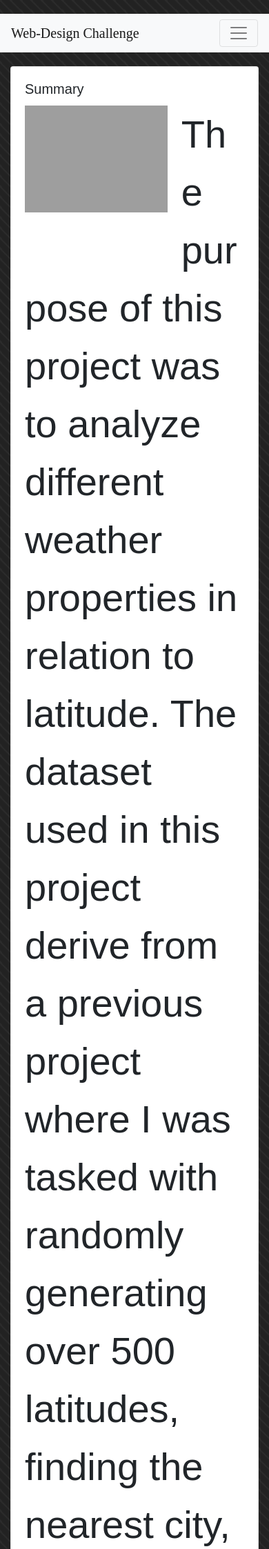
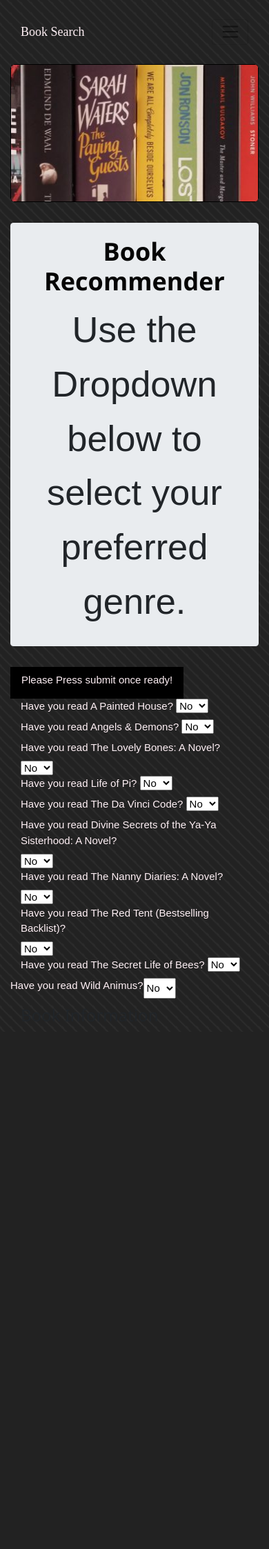
Before and after one commit to LongPatrol/final-project, a Flask app: page / in a window 390 px wide. Shown: the top 2246 px of the page at 69% size. After the commit the page ends 1448 px from the top, so only its background shows below. Run offline with Flask 2, Linux system fonts and the light colour scheme; parts of the project's set-up code (start-up, migrations or seed data) failed here and were passed over; some libraries are stand-ins or nearby versions; grey boxes are pictures that could not be loaded.

Commit message:
Update homeindex.html

```diff
--- a/templates/homeindex.html
+++ b/templates/homeindex.html
@@ -1,114 +1,223 @@
 <!DOCTYPE html>
+<html lang="en">
+
 <head>
   <meta charset="UTF-8">
-    <title>Web-Design Challenge</title>
+  <meta name="viewport" content="width=device-width, initial-scale=1.0">
+  <meta http-equiv="X-UA-Compatible" content="ie=edge">
+  <title>Book Search</title>
+  <link rel="stylesheet" type="text/css" href="/static/style.css">
   <link rel="stylesheet" href="https://stackpath.bootstrapcdn.com/bootstrap/4.3.1/css/bootstrap.min.css" integrity="sha384-ggOyR0iXCbMQv3Xipma34MD+dH/1fQ784/j6cY/iJTQUOhcWr7x9JvoRxT2MZw1T" crossorigin="anonymous">
-    <link rel="stylesheet" href="/Static/style.css" media="screen" type="text/css">
+  <link rel="stylesheet" href="https://www.w3schools.com/w3css/4/w3.css">
 </head>
 
+<html>
+<body  style="background-color: #222222; font-family: Arial, Helvetica, sans-serif; background: repeating-linear-gradient(45deg, #2b2b2b 0%, #2b2b2b 10%, #222222 0%, #222222 50%) 0 / 15px 15px;">
+  <div class="container" >
+
+  <!-- Navigation Bar  -->
 
 
-<html>
-
-<body>
-    <!--Navigation Bar -->
-    <nav class="navbar navbar-light bg-light">
-        <a class="navbar-brand" href="index.html">Web-Design Challenge</a>
+        <nav class="navbar navbar-light sm-light">
+          <a class="navbar-brand" href="/templates" style="color: lavenderblush; font-size: large;">Book Search</a>
           <button class="navbar-toggler" type="button" data-toggle="collapse" data-target="#navbarSupportedContent" aria-controls="navbarSupportedContent" aria-expanded="false" aria-label="Toggle navigation">
             <span class="navbar-toggler-icon"></span>
           </button>
 
           <div class="collapse navbar-collapse" id="navbarSupportedContent">
             <ul class="navbar-nav mr-auto">
-
-                <li class="nav-item">
-                  <a class="nav-link" href="comparisons.html">Comparisons</a>
+              <li class="nav-item ">
+                <a class="nav-link" style="color: lavenderblush" href="/templates">Home <span class="sr-only">(current)</span></a>
               </li>
               <li class="nav-item dropdown">
-                  <a class="nav-link dropdown-toggle" href="#" id="navbarDropdown" role="button" data-toggle="dropdown" aria-haspopup="true" aria-expanded="false">
-                    Visuals
+                <a class="nav-link dropdown-toggle" style="color: lavenderblush" href="#" id="navbarDropdown" role="button" data-toggle="dropdown" aria-haspopup="true" aria-expanded="false">
+                  Dropdown
                 </a>
                 <div class="dropdown-menu" aria-labelledby="navbarDropdown">
-                    <a class="dropdown-item" href="/Templates/Visuals/cloudiness.html">Cloudiness</a>
-                    <a class="dropdown-item" href="/Templates/Visuals/humidity.html">Humidity</a>
-                    <a class="dropdown-item" href="/Templates/Visuals/max_temp.html">Maximum Temperature</a>
-                    <a class="dropdown-item" href="/Templates/Visuals/wind_speed.html">Wind Speeds</a>
-                </li>
-                <li class="nav-item">
-                  <a class="nav-link" href="data.html">Data</a>
+                  <a class="dropdown-item" href="#">Something</a>
+                  <a class="dropdown-item" href="#">Something else</a>
+                  <a class="dropdown-item" href="#">Last something</a>
+                </div>
               </li>
             </ul>
+            <form class="form-inline my-2 my-lg-0">
+              <input class="form-control mr-sm-2" type="search" placeholder="Search" aria-label="Search">
+              <button class="btn btn-outline-success my-2 my-sm-0" type="submit" style="color: lavenderblush" ></button>Search</button>
+            </form>
           </div>
         </nav>
 
+
+    <!-- End Navigation bar -->
+
   <div class="container">
+
+  <!-- Cover -->
     <div class="row">
-            <div class="col-md-12">
-                <div class="card">
-                    <div class="card-body">
-                        <h5 class="card-title">Summary</h5>
-                        <img src="../assets/heatminer-sea-temperature-1.jpg" alt="" width='65%' height='100%' align='left' style='margin: 0px 20px 20px 0px'>
-                        <p>
-                            The purpose of this project was to analyze different weather properties in relation to latitude.
-                            The dataset used in this project derive from a previous project where I was tasked with randomly generating over 500 latitudes, finding the nearest city, and then pulling weather data from the OpenWeatherAPI by latitude.
+      <div class="col-md-12 jumbotron text-center"style="background-image: url(/assets/header%20photo.jpg);background-size: cover; background-position: center; height: 200px; border: 1px solid black; "></div>
+    </div>
+  <!-- End Cover -->
+
+  <!-- information about webpage -->
+  <div class ="row">
+    <div class="col-md-12 jumbotron text-center" style="padding-top: 10px !important;
+    padding-bottom: 10px !important;">
+    <h1 style="color:#050505; text-align:center; font-weight: bold; opacity: 1.0;"> Book Recommender </h1>
+
+          <p >
+            Use the Dropdown below to select your preferred genre.
+
           </p>
-                        <p>
-                            All analysis and graphing in this project was performed using Matplotlib, Pandas and Numpy.
-                            Elements of the weather studied in this project include maximum temperature, cloudiness, humidity, and wind speed.
-                            This site contains all the visualizations created, as well the dataset used.
-                        </p>
-                    </div>
-                </div>
-            </div>
 
-        </div>
-
-        <div class="row">
-            <div class="col-md-12">
-                <div class="card">
-                    <div class="card-body">
-                        <h5 class="card-title">Visualizations</h5>
-                        <div class="container">
-                            <div class="row">
-                                <div class="col-3 col-md-6">
-                                    <a href="/Templates/Visuals/cloudiness.html"><img src="../Resources/assets/Lat_vs_Cloud.png" alt="" class="img-thumbnail"></a>
-                                </div>
-                                <div class="col-3 col-md-6">
-                                    <a href="/Templates/Visuals/humidity.html"><img src="../Resources/assets/Lat_vs_Humidity.png" alt="" class="img-thumbnail"></a>
-                                </div>
-
-
-                                <div class="col-3 col-md-6">
-                                    <a href="/Templates/Visuals/max_temp.html"><img src="../Resources/assets/Lat_vs_Temp.png" alt="" class="img-thumbnail"></a>
-                                </div>
-                                <div class="col-3 col-md-6">
-                                    <a href="/Templates/Visuals/wind_speed.html"><img src="../Resources/assets/lat_vs_wind.png" alt="" class="img-thumbnail"></a>
     </div>
 
   </div>
 </div>
-                    </div>
-                </div>
-            </div>
-        </div>
-    </div>
+  <!-- End Information -->
 
 
 
 
+  <div class= "container">
+
+  <!-- Dropdown for genre selection -->
+  <div class="row">
+  <form action="/action_page.php" id="genreform">
+    <button class="w3-button w3-black" style ="float: left; color: lawngreen;" type="button submit"><label for="fname" style="color:lavenderblush">Please Press submit once ready!</label></button>
+  </form>
+  </div>
+    <div class="row">
+      <div  class="col-md-6">
+        <label class="label" style="color:lavenderblush" for="paintedhouse" form="genreform">Have you read A Painted House?</label>
+
+        <select id="paintedhouse">
+          <option value="1">Yes</option>
+          <option value="0" selected>No</option>
+        </select>
+      </div>
+    </div>
+
+    <div class="row">
+      <div class="col-md-6">
+        <label class= "label" style="color:lavenderblush" for="AngelsDemons" form="genreform">Have you read Angels & Demons?</label>
+
+        <select id="AngelsDemons">
+          <option value="1">Yes</option>
+          <option value="0" selected>No</option>
+        </select>
+      </div>
+    </div>
+
+    <div class="row">
+      <div  class="col-md-6">
+        <label class="label" style="color:lavenderblush" for="TheLovelyBones" form="genreform">Have you read The Lovely Bones: A Novel?</label>
+
+        <select id="TheLovelyBones">
+          <option value="1">Yes</option>
+          <option value="0" selected>No</option>
+        </select>
+      </div>
+    </div>
+
+    <div class="row">
+      <div  class="col-md-6">
+        <label class="label" style="color:lavenderblush" for="LifeofPi" form="genreform">Have you read Life of Pi?</label>
+
+        <select id="LifeofPi">
+          <option value="1">Yes</option>
+          <option value="0" selected>No</option>
+        </select>
+      </div>
+    </div>
+
+    <div class="row">
+      <div  class="col-md-6">
+        <label class="label" style="color:lavenderblush" for="TheDaVinciCode" form="genreform">Have you read The Da Vinci Code?</label>
+
+        <select id="TheDaVinciCode">
+          <option value="1">Yes</option>
+          <option value="0" selected>No</option>
+        </select>
+      </div>
+    </div>
+
+    <div class="row">
+      <div  class="col-md-6">
+        <label class="label" style="color:lavenderblush" for="DivineSecrets" form="genreform">Have you read Divine Secrets of the Ya-Ya Sisterhood: A Novel?</label>
+
+        <select id="DivineSecrets">
+          <option value="1">Yes</option>
+          <option value="0" selected>No</option>
+        </select>
+      </div>
+    </div>
+
+    <div class="row">
+      <div  class="col-md-6">
+        <label class="label" style="color:lavenderblush" for="TheNannyDiaries" form="genreform">Have you read The Nanny Diaries: A Novel?</label>
+
+        <select id="TheNannyDiaries">
+          <option value="1">Yes</option>
+          <option value="0" selected>No</option>
+        </select>
+      </div>
+    </div>
+
+    <div class="row">
+      <div  class="col-md-6">
+        <label class="label" style="color:lavenderblush" for="TheRedTent" form="genreform">Have you read The Red Tent (Bestselling Backlist)?</label>
+
+        <select id="TheRedTent">
+          <option value="1">Yes</option>
+          <option value="0" selected>No</option>
+        </select>
+      </div>
+    </div>
+
+    <div class="row">
+      <div  class="col-md-6">
+        <label class="label" style="color:lavenderblush" for="TheSecretLifeofBees" form="genreform">Have you read The Secret Life of Bees?</label>
+
+        <select id="TheSecretLifeofBees">
+          <option value="1">Yes</option>
+          <option value="0" selected>No</option>
+        </select>
+      </div>
+    </div>
+
+    <div class="row">
+
+        <label class="label" style="color:lavenderblush" for="WildAnimus" form="genreform">Have you read Wild Animus?</label>
+
+        <select id="WildAnimus">
+          <option value="1">Yes</option>
+          <option value="0" selected>No</option>
+        </select>
+      </div>
+    </div>
+  <!-- End dropdown -->
+
+  <!-- Chart for data Cover -->
+
+      <div class="col-md-8">
+        <div class="panel panel-primary">
+          <div class="panel-heading">
+            <h3 class="panel-title">Book Information</h3>
+          </div>
+          <div id="sample-metadata" class="panel-body"></div>
+        </div>
+      </div>
+
+  <!-- End Dropdown -->
 
 
 
 
+  </div>
 
-    <script src="https://code.jquery.com/jquery-3.3.1.slim.min.js" integrity="sha384-q8i/X+965DzO0rT7abK41JStQIAqVgRVzpbzo5smXKp4YfRvH+8abtTE1Pi6jizo" crossorigin="anonymous"></script>
-    <script src="https://cdnjs.cloudflare.com/ajax/libs/popper.js/1.14.7/umd/popper.min.js" integrity="sha384-UO2eT0CpHqdSJQ6hJty5KVphtPhzWj9WO1clHTMGa3JDZwrnQq4sF86dIHNDz0W1" crossorigin="anonymous"></script>
-    <script src="https://stackpath.bootstrapcdn.com/bootstrap/4.3.1/js/bootstrap.min.js" integrity="sha384-JjSmVgyd0p3pXB1rRibZUAYoIIy6OrQ6VrjIEaFf/nJGzIxFDsf4x0xIM+B07jRM" crossorigin="anonymous"></script>
-
+  <script src="https://cdnjs.cloudflare.com/ajax/libs/d3/5.5.0/d3.js"></script>
+  <script src="https://cdn.plot.ly/plotly-latest.min.js"></script>
+  <script src="{{ url_for('static', filename="file_name")}}"></script>
+  </div>
 </body>
-
-
-
-
-
 </html>
```
Lines whose indentation alone changed are shown as unchanged.
